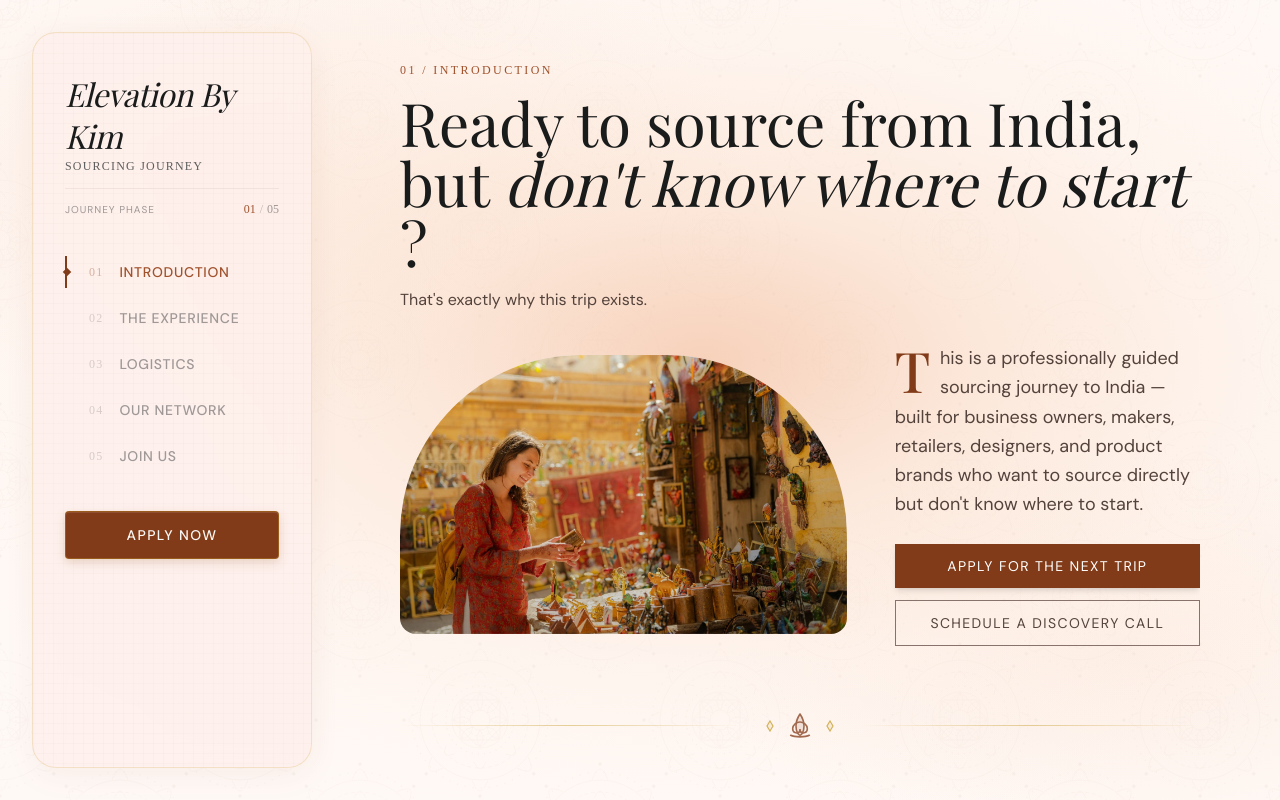
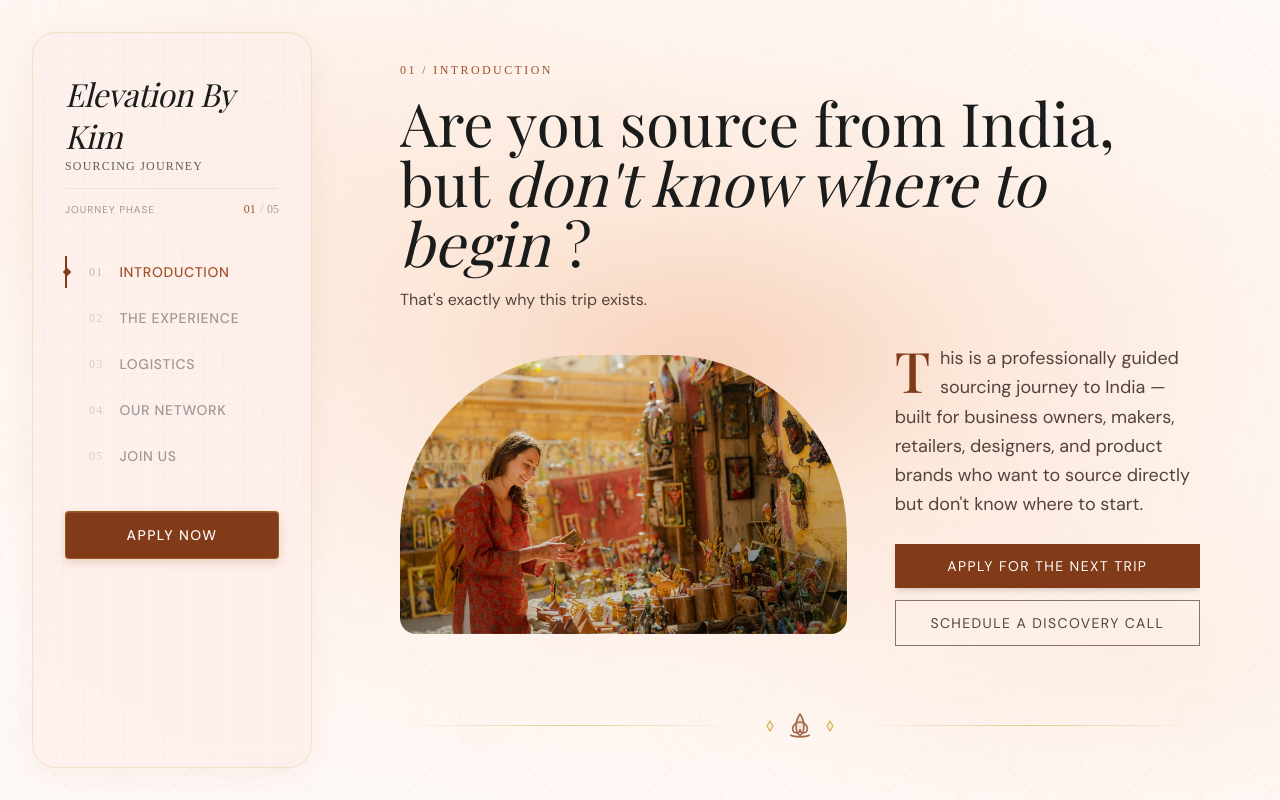
Before and after one commit to Bablushakya/upadete-2.0-, a plain HTML site: page index.html in a window 1280 px wide. Drawn offline with nearby package versions, Linux system fonts and the light colour scheme; a web font is replaced by a local one.

Commit message:
change to text

```diff
--- a/index.html
+++ b/index.html
@@ -798,7 +798,7 @@
 
         <!-- Large Editorial Headline -->
         <h2 class="font-display-lg text-5xl md:text-6xl mb-4 leading-[1.1] max-w-4xl">
-            Ready to source from India, but <span class="italic font-light">don't know where to start</span> <span>? </span>
+            Are you source from India, but <span class="italic font-light">don't know where to begin</span> <span>? </span>
         </h2>
         <!-- Direct answer to the headline question -->
         <p class="font-body-md text-on-surface-variant mb-8 max-w-2xl">That's exactly why this trip exists.</p>
```
